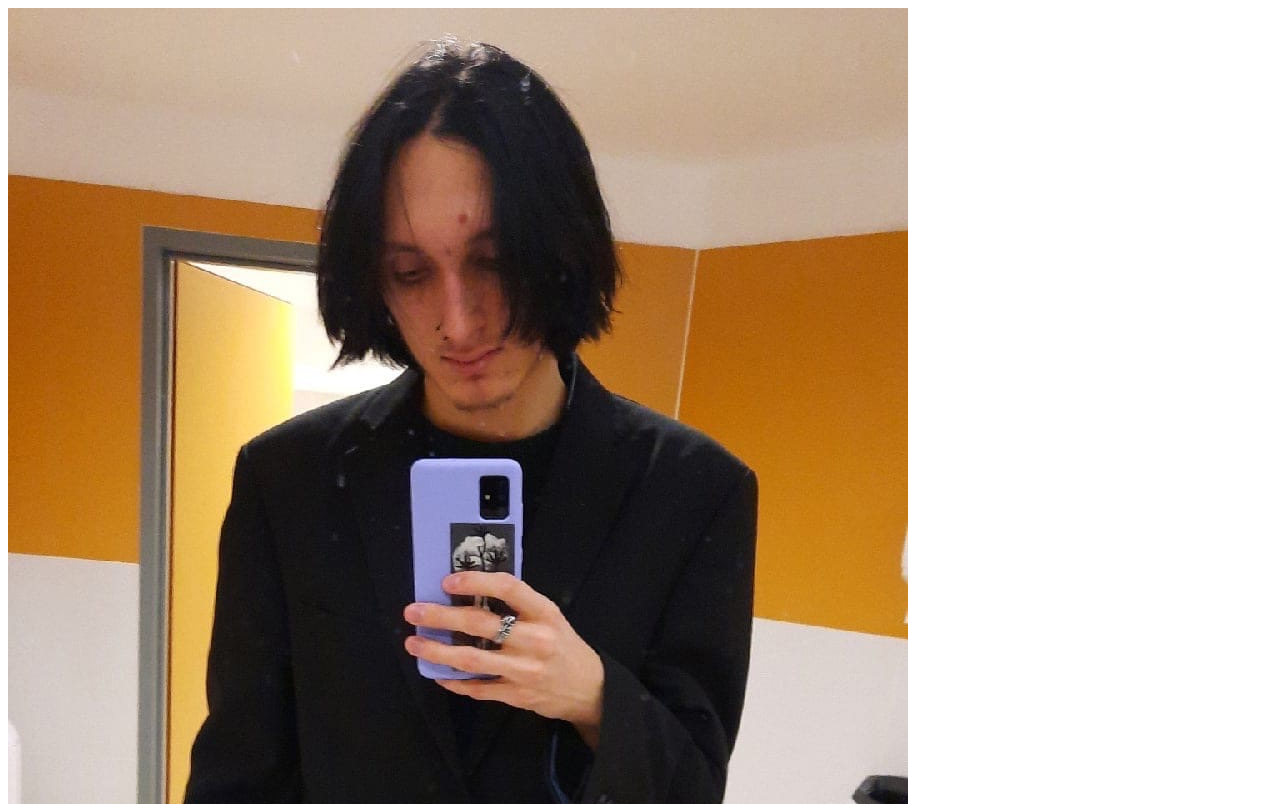
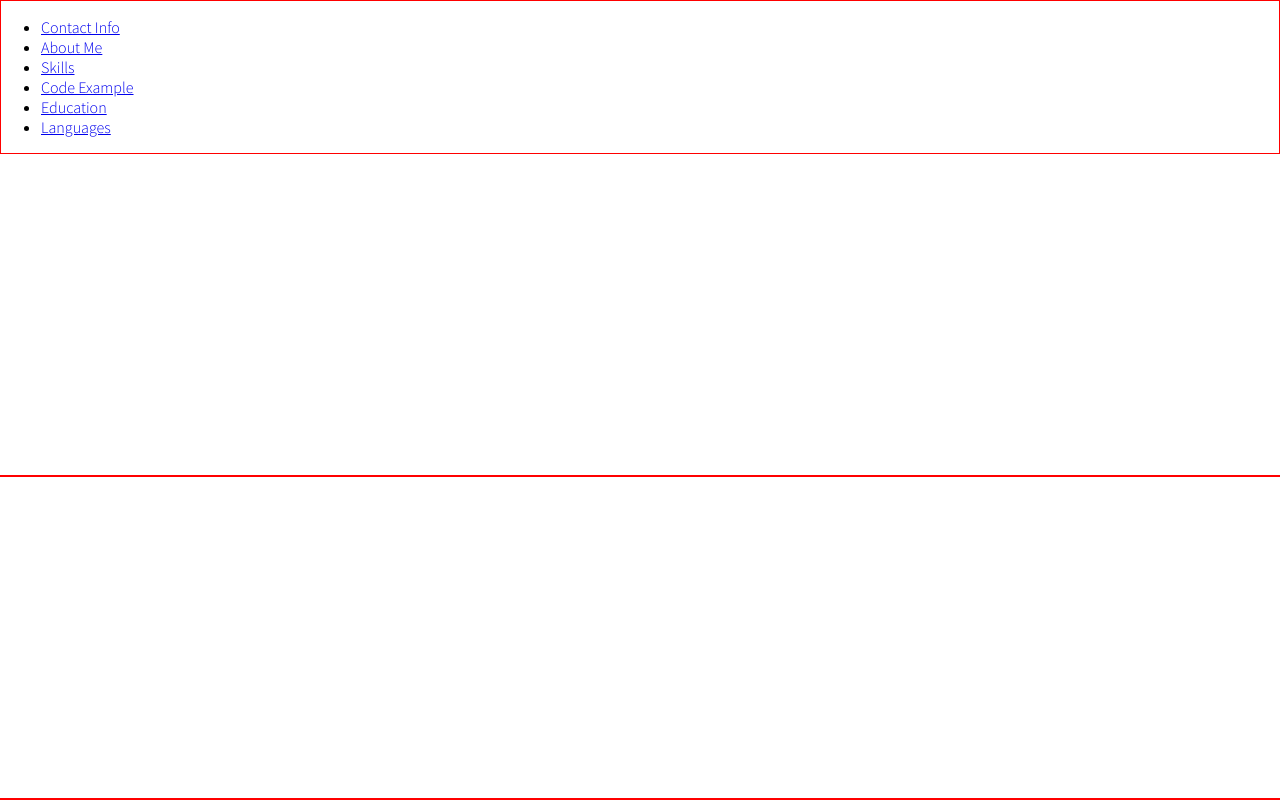
Before and after one commit to ilyashityk/rsschool-cv, a plain HTML site: page index.html in a window 1280 px wide. Shown: the top 804 px of the page. Drawn offline with Linux system fonts and the light colour scheme.

Commit message:
feat: add navigation into index.html

```diff
--- a/index.html
+++ b/index.html
@@ -12,7 +12,25 @@
     <title>CV</title>
 </head>
 <body>
-    <div class="container"></div>
-    <img src="assets/img/image.jpg" alt="my photo">
+    <header class="header">
+        <div class="container">
+            <nav class="nav">
+                <ul class="nav-list">
+                  <li class="nav-item"><a href="#contacts" class="nav-link">Contact Info</a></li>
+                  <li class="nav-item"><a href="#summary" class="nav-link">About Me</a></li>
+                  <li class="nav-item"><a href="#skills" class="nav-link">Skills</a></li>
+                  <li class="nav-item"><a href="#code" class="nav-link">Code Example</a></li>
+                  <li class="nav-item"><a href="#education" class="nav-link">Education</a></li>
+                  <li class="nav-item"><a href="#languages" class="nav-link">Languages</a></li>
+                </ul>
+              </nav>
+        </div>
+    </header>
+    <main class="main">
+        <div class="conteiner"></div>
+    </main>
+    <footer class="footer">
+        <div class="container"></div>
+    </footer>
 </body>
 </html>
--- a/style.css
+++ b/style.css
@@ -1,3 +1,25 @@
+* {
+    box-sizing: border-box;
+}
 body {
     font-family: 'Source Sans Pro', sans-serif;
+    min-height: 100vh;
+    margin: 0;
+    padding: 0;
+    display: flex;
+    flex-direction: column;
+    justify-content: space-between;
 }
+.header {
+    border: 1px solid red;
+}
+.main {
+    border: 1px solid red;
+}
+.footer {
+    border: 1px solid red;
+}
+.container {
+    max-width: 1440px;
+    margin: 0 auto;
+  }
```
